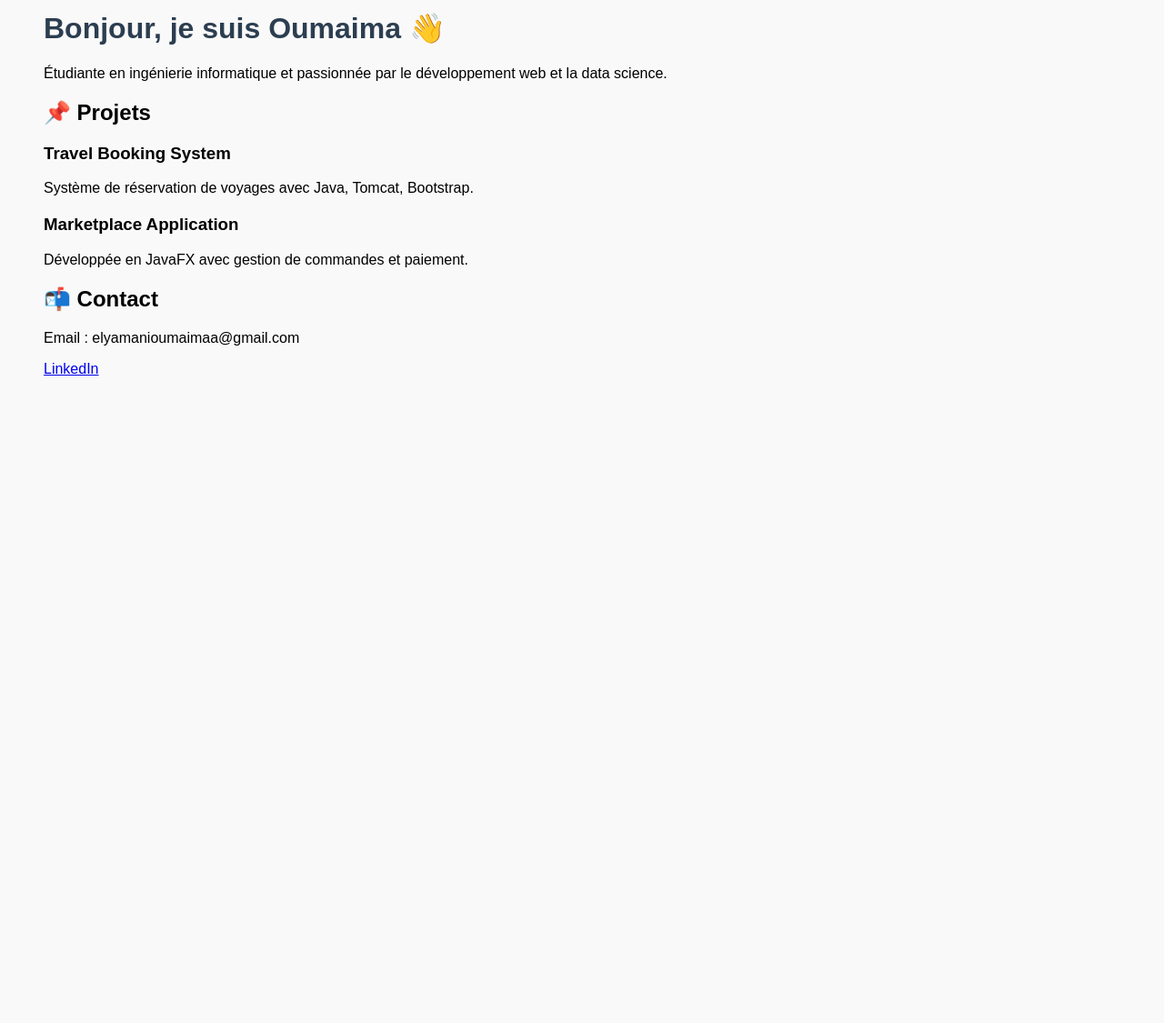
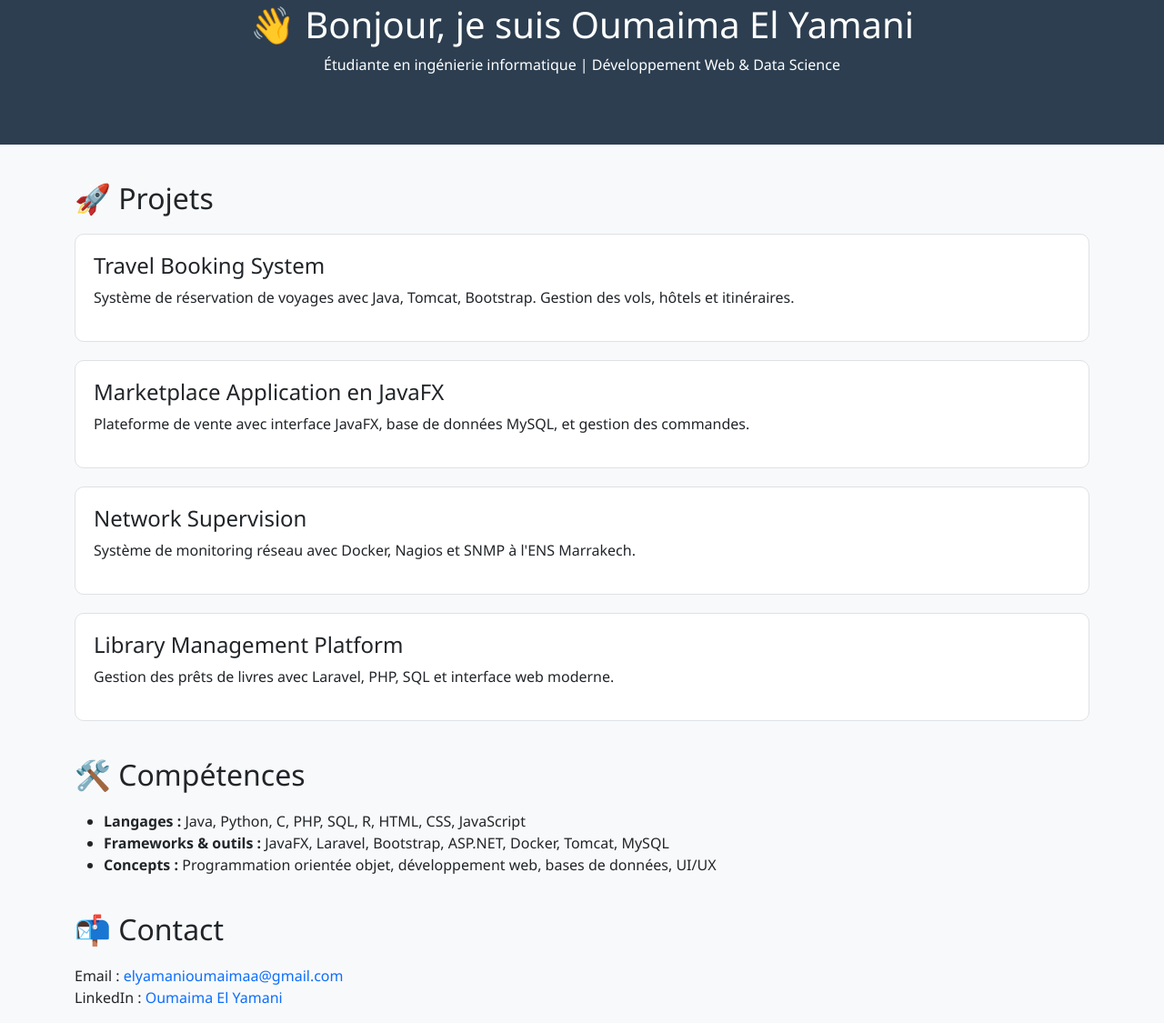
Before and after one commit to OUMAIMA774/oumaima-portfolio, a plain HTML site: page index.html in a window 1280 px wide. Shown: the part 57-1182 px from the top of the page at 91% size. Before the commit the page ends 800 px from the top, so only its background shows below. Drawn offline with nearby package versions, Linux system fonts and the light colour scheme.

Commit message:
index.html

```diff
--- a/index.html
+++ b/index.html
@@ -3,30 +3,79 @@
 <head>
   <meta charset="UTF-8">
   <title>Oumaima El Yamani - Portfolio</title>
+  <meta name="viewport" content="width=device-width, initial-scale=1">
+  <link href="https://cdn.jsdelivr.net/npm/bootstrap@5.3.2/dist/css/bootstrap.min.css" rel="stylesheet">
   <style>
-    body { font-family: Arial; padding: 40px; background-color: #f9f9f9; }
-    h1 { color: #2c3e50; }
-    .project { margin-bottom: 20px; }
+    body {
+      background-color: #f8f9fa;
+      font-family: 'Segoe UI', sans-serif;
+    }
+    .header {
+      background-color: #2c3e50;
+      color: white;
+      padding: 60px 20px;
+      text-align: center;
+    }
+    .section-title {
+      margin-top: 40px;
+      margin-bottom: 20px;
+    }
+    .project {
+      border: 1px solid #dee2e6;
+      border-radius: 10px;
+      padding: 20px;
+      margin-bottom: 20px;
+      background-color: white;
+    }
+    .contact a {
+      text-decoration: none;
+      color: #0d6efd;
+    }
   </style>
 </head>
 <body>
-  <h1>Bonjour, je suis Oumaima 👋</h1>
-  <p>Étudiante en ingénierie informatique et passionnée par le développement web et la data science.</p>
 
-  <h2>📌 Projets</h2>
-
-  <div class="project">
-    <h3>Travel Booking System</h3>
-    <p>Système de réservation de voyages avec Java, Tomcat, Bootstrap.</p>
+  <div class="header">
+    <h1>👋 Bonjour, je suis Oumaima El Yamani</h1>
+    <p>Étudiante en ingénierie informatique | Développement Web & Data Science</p>
   </div>
 
-  <div class="project">
-    <h3>Marketplace Application</h3>
-    <p>Développée en JavaFX avec gestion de commandes et paiement.</p>
+  <div class="container">
+    <h2 class="section-title">🚀 Projets</h2>
+
+    <div class="project">
+      <h4>Travel Booking System</h4>
+      <p>Système de réservation de voyages avec Java, Tomcat, Bootstrap. Gestion des vols, hôtels et itinéraires.</p>
+    </div>
+
+    <div class="project">
+      <h4>Marketplace Application en JavaFX</h4>
+      <p>Plateforme de vente avec interface JavaFX, base de données MySQL, et gestion des commandes.</p>
+    </div>
+
+    <div class="project">
+      <h4>Network Supervision</h4>
+      <p>Système de monitoring réseau avec Docker, Nagios et SNMP à l'ENS Marrakech.</p>
+    </div>
+
+    <div class="project">
+      <h4>Library Management Platform</h4>
+      <p>Gestion des prêts de livres avec Laravel, PHP, SQL et interface web moderne.</p>
+    </div>
+
+    <h2 class="section-title">🛠️ Compétences</h2>
+    <ul>
+      <li><strong>Langages :</strong> Java, Python, C, PHP, SQL, R, HTML, CSS, JavaScript</li>
+      <li><strong>Frameworks & outils :</strong> JavaFX, Laravel, Bootstrap, ASP.NET, Docker, Tomcat, MySQL</li>
+      <li><strong>Concepts :</strong> Programmation orientée objet, développement web, bases de données, UI/UX</li>
+    </ul>
+
+    <h2 class="section-title">📬 Contact</h2>
+    <p class="contact">
+      Email : <a href="mailto:elyamanioumaimaa@gmail.com">elyamanioumaimaa@gmail.com</a><br>
+      LinkedIn : <a href="https://www.linkedin.com/in/oumaima-el-yamani-84a002353" target="_blank">Oumaima El Yamani</a>
+    </p>
   </div>
 
-  <h2>📬 Contact</h2>
-  <p>Email : elyamanioumaimaa@gmail.com</p>
-  <p><a href="https://www.linkedin.com/in/oumaima-el-yamani">LinkedIn</a></p>
 </body>
 </html>
```
